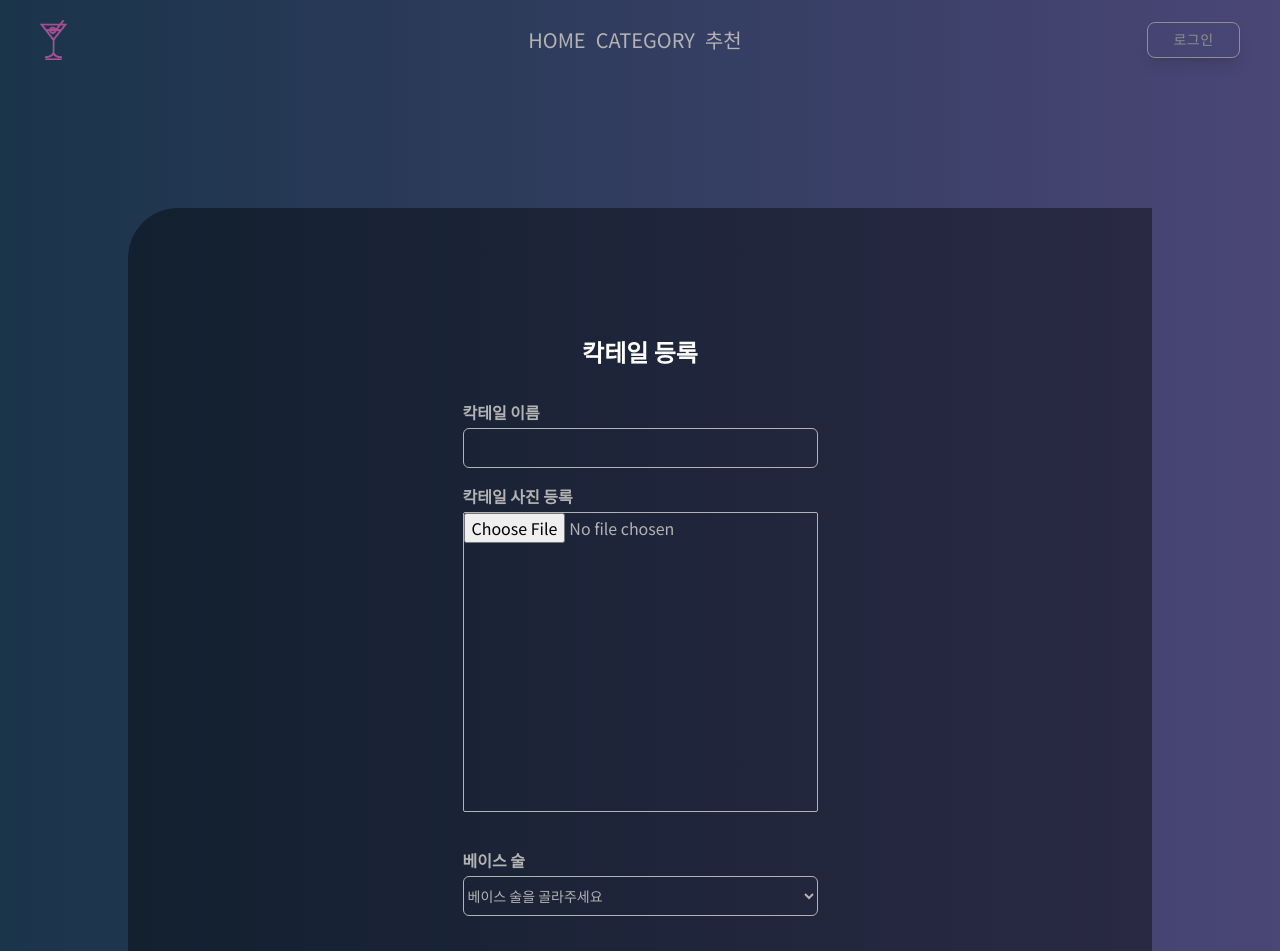
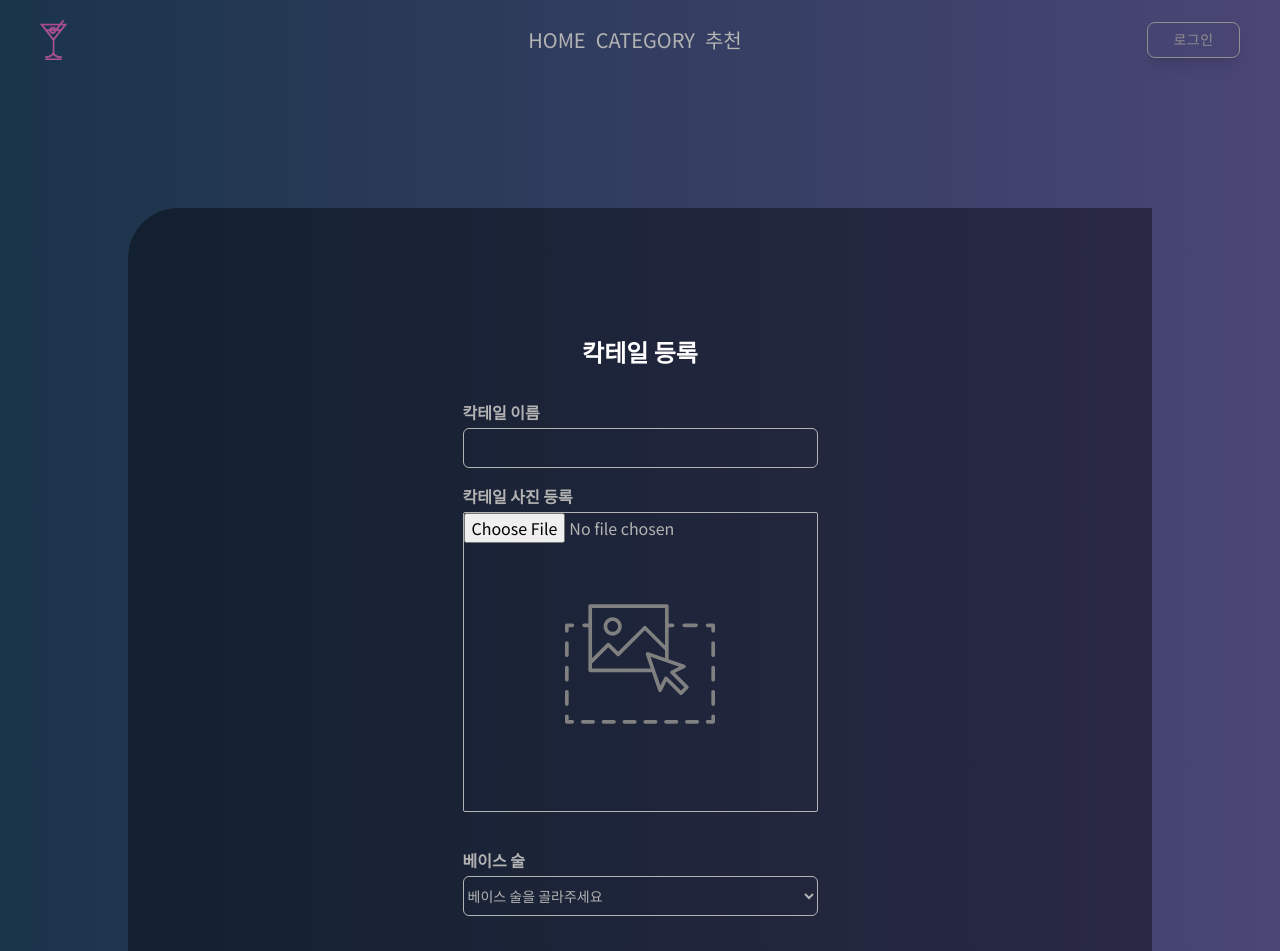
Before and after one commit to codestates-seb/seb44_main_002, a React (Create React App) app in the folder client/: page /cocktail in a window 1280 px wide. Shown: the top 951 px of the page. Built offline with nearby package versions, Linux system fonts and the light colour scheme; no server answers.

Commit message:
chore : 드래그 앤 드롭다운 이미지 추가, 필요없는 주석 제거

```diff
--- a/client/src/components/ImageUpload.js
+++ b/client/src/components/ImageUpload.js
@@ -6,8 +6,6 @@ const ImageUpload = ({ form, setForm, isValid, setIsValid }) => {
 
   const onUpload = async (e) => {
     const file = e.target.files[0];
-
-    // console.log(file.name);
 
     if (!file) {
       setImageSrc(null);
@@ -36,7 +34,6 @@ const ImageUpload = ({ form, setForm, isValid, setIsValid }) => {
     formData.append('file', file);
 
     try {
-      // console.log(formData.get('image'));
       const response = await fetch(
         `${process.env.REACT_APP_BASE_URL}upload/cocktails`,
         {
@@ -71,22 +68,31 @@ const ImageUpload = ({ form, setForm, isValid, setIsValid }) => {
   return (
     <>
       <p
-        className={`font-bold text-error mb-1 ${
+        className={`w-full flex justify-start font-bold text-error mb-1 ${
           isValid.imageUrl && 'text-gray-200'
         }`}
       >
         칵테일 사진 등록
       </p>
+      <div
+        style={{
+          backgroundImage: !imageSrc ? `url('/images/dnd.svg')` : '',
+          backgroundSize: '150px 150px',
+          backgroundPosition: 'center',
+          backgroundRepeat: 'no-repeat',
+        }}
+      >
         <input
           id="file-input"
           ref={inputRef}
-        className={`text-gray-200 mb-1 rounded-sm ${
+          className={`text-gray-200 mb-1 rounded-sm w-full cursor-pointer ${
             !imageSrc && 'h-[300px] border border-error border-solid'
           } ${isValid.imageUrl && 'border-gray-200'}`}
           accept="image/*"
           type="file"
           onChange={onUpload}
         />
+      </div>
       <div className="h-8">
         <p className={`h-8 text-sm text-error ${isValid.imageUrl && 'hidden'}`}>
           칵테일 사진을 등록해주세요
--- a/client/src/components/Input/SelectBaseInput.js
+++ b/client/src/components/Input/SelectBaseInput.js
@@ -17,7 +17,7 @@ export default function SelectBaseInput({
         <select
           value={value}
           onChange={onChange}
-          className={`${size} outline-none border border-solid text-gray-200 font-normal rounded-md text-sm bg-transparent ${
+          className={`${size} outline-none border border-solid cursor-pointer text-gray-200 font-normal rounded-md text-sm bg-transparent ${
             isValid ? 'border-gray-200' : 'border-error'
           }`}
         >
```
Also changed, not shown: client/public/images/dnd.svg (added). Lines whose indentation alone changed are shown as unchanged.
